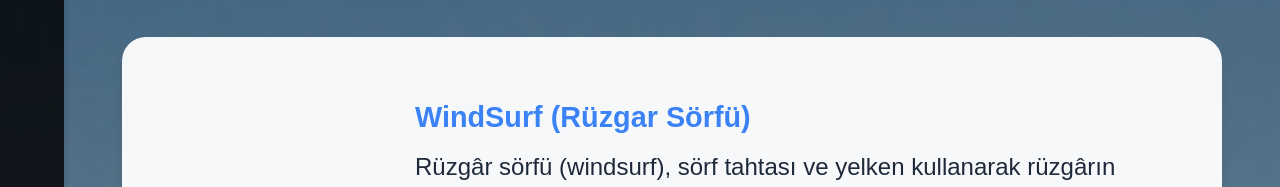
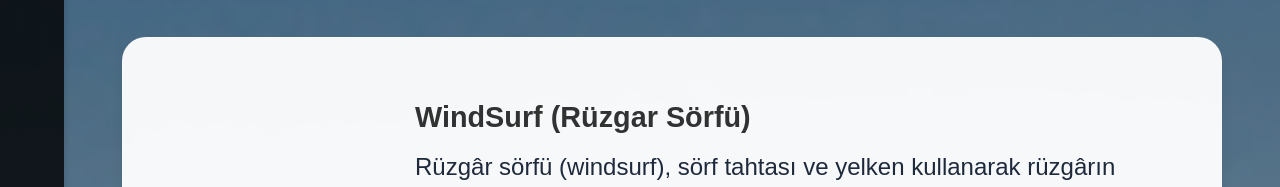
Before and after one commit to zeynepdogru/su-sporlari, a website: page public/html/index.html in a window 1280 px wide. Shown: the part 476-663 px from the top of the page. Drawn offline with nearby package versions, Linux system fonts and the light colour scheme; a script that the page names is missing.

Commit message:
Change primary colors from blue to transparent black to remove blue stripe

```diff
--- a/public/css/style.css
+++ b/public/css/style.css
@@ -1,12 +1,12 @@
 /* GENEL STİLLER */
 :root {
-  /* Deniz Teması - Mavi-Beyaz Paleti */
-  --primary-color: #3b82f6;
-  --primary-light: #60a5fa;
-  --primary-dark: #2563eb;
-  --accent-color: #06b6d4;
-  --accent-light: #22d3ee;
-  --accent-dark: #0891b2;
+  /* Deniz Teması - Şeffaf Siyah Paleti */
+  --primary-color: rgba(0, 0, 0, 0.8);
+  --primary-light: rgba(0, 0, 0, 0.6);
+  --primary-dark: rgba(0, 0, 0, 0.9);
+  --accent-color: rgba(0, 0, 0, 0.7);
+  --accent-light: rgba(0, 0, 0, 0.5);
+  --accent-dark: rgba(0, 0, 0, 0.9);
 
   /* Nötr Renkler */
   --text-color: #1e293b;
```
